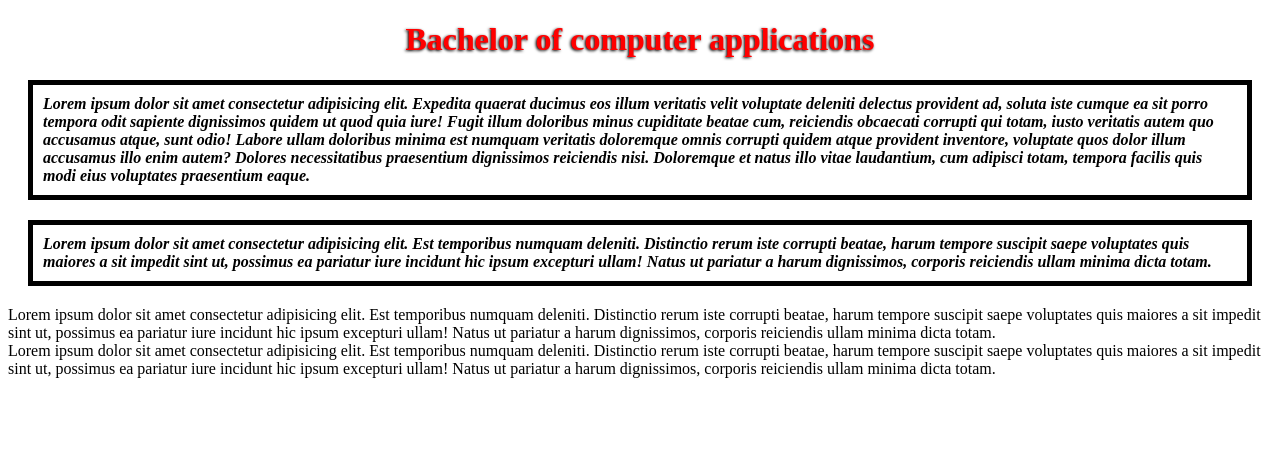
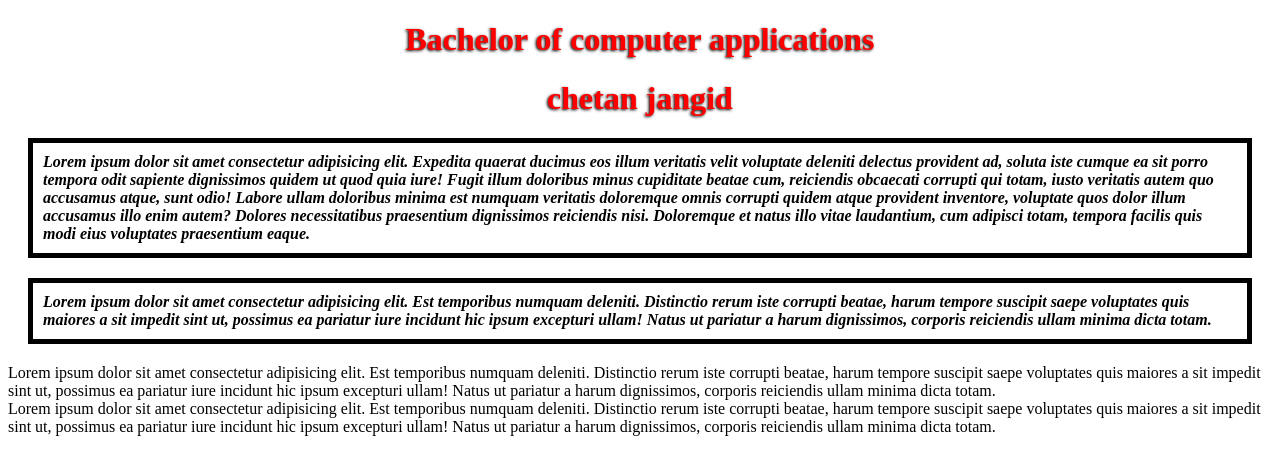
Before and after one commit to hemant9680/chetan-git, a plain HTML site: page index.html in a window 1280 px wide. Drawn offline with Linux system fonts and the light colour scheme.

Commit message:
Update index.html

```diff
--- a/index.html
+++ b/index.html
@@ -8,6 +8,7 @@
 </head>
 <body>
     <h1>Bachelor of computer  applications</h1>
+    <h1> chetan jangid</h1>
 <p class="para1">Lorem ipsum dolor sit amet consectetur adipisicing elit. Expedita quaerat ducimus eos illum veritatis velit voluptate deleniti delectus provident ad, soluta iste cumque ea sit porro tempora odit sapiente dignissimos quidem ut quod quia iure! Fugit illum doloribus minus cupiditate beatae cum, reiciendis obcaecati corrupti qui totam, iusto veritatis autem quo accusamus atque, sunt odio! Labore ullam doloribus minima est numquam veritatis doloremque omnis corrupti quidem atque provident inventore, voluptate quos dolor illum accusamus illo enim autem? Dolores necessitatibus praesentium dignissimos reiciendis nisi. Doloremque et natus illo vitae laudantium, cum adipisci totam, tempora facilis quis modi eius voluptates praesentium eaque.</p>
 <div class="para2">Lorem ipsum dolor sit amet consectetur adipisicing elit. Est temporibus numquam deleniti. Distinctio rerum iste corrupti beatae, harum tempore suscipit saepe voluptates quis maiores a sit impedit sint ut, possimus ea pariatur iure incidunt hic ipsum excepturi ullam! Natus ut pariatur a harum dignissimos, corporis reiciendis ullam minima dicta totam.</div>
 <div class="para3">Lorem ipsum dolor sit amet consectetur adipisicing elit. Est temporibus numquam deleniti. Distinctio rerum iste corrupti beatae, harum tempore suscipit saepe voluptates quis maiores a sit impedit sint ut, possimus ea pariatur iure incidunt hic ipsum excepturi ullam! Natus ut pariatur a harum dignissimos, corporis reiciendis ullam minima dicta totam.</div>
```
